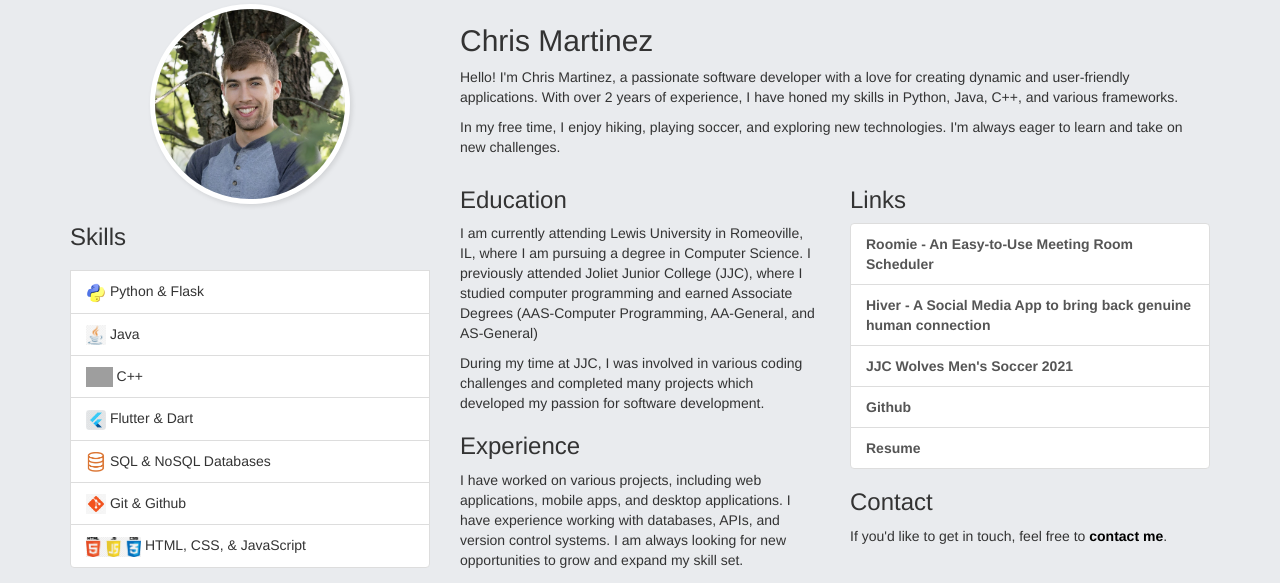
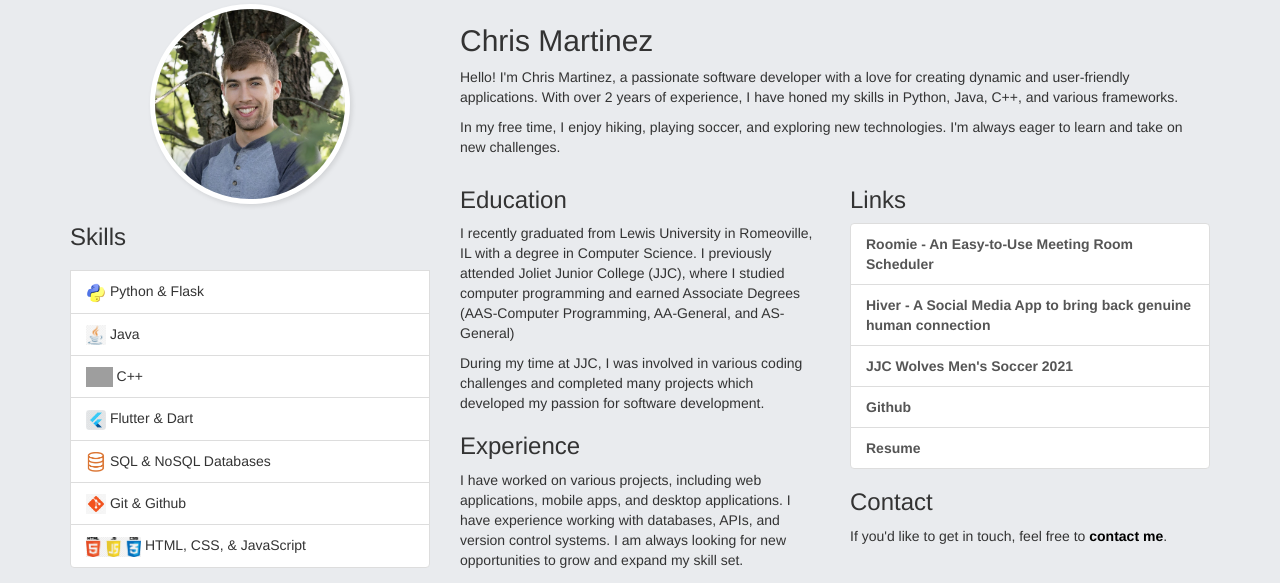
Before and after one commit to coderchris591/pyweb, a Flask app: page /about in a window 1280 px wide. Shown: the part 179-762 px from the top of the page. Run offline with Flask 3, Linux system fonts and the light colour scheme; some libraries are stand-ins or nearby versions; grey boxes are pictures that could not be loaded.

Commit message:
updated about me

```diff
--- a/templates/about.html
+++ b/templates/about.html
@@ -34,7 +34,7 @@
             <div class="row mt-4">
                 <div class="col-md-6">
                     <h3>Education</h3>
-                    <p>I am currently attending Lewis University in Romeoville, IL, where I am pursuing a degree in Computer Science.
+                    <p>I recently graduated from Lewis University in Romeoville, IL with a degree in Computer Science.
                         I previously attended Joliet Junior College (JJC), where I studied computer programming and earned Associate Degrees (AAS-Computer Programming, AA-General, and AS-General) </p>
                         During my time at JJC, I was involved in various coding challenges and completed many projects which developed
                         my passion for software development.</p>
```
